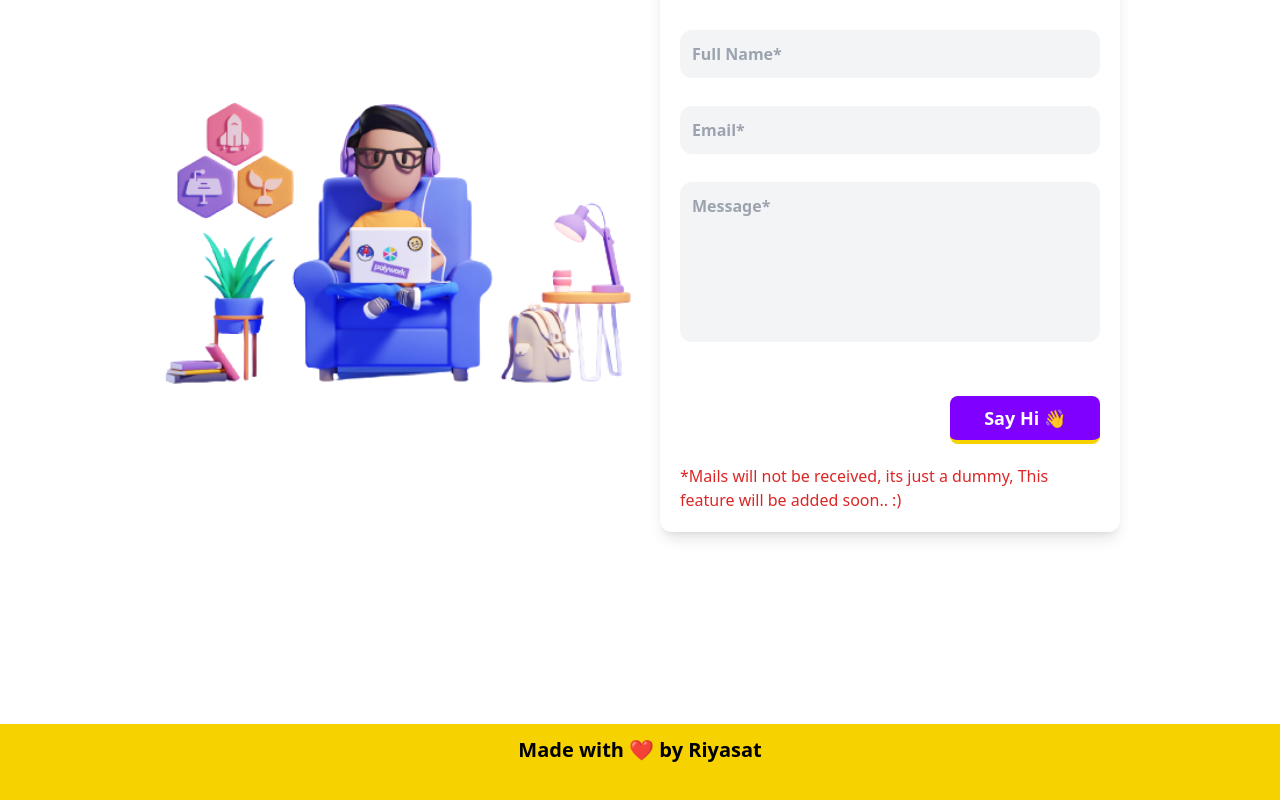
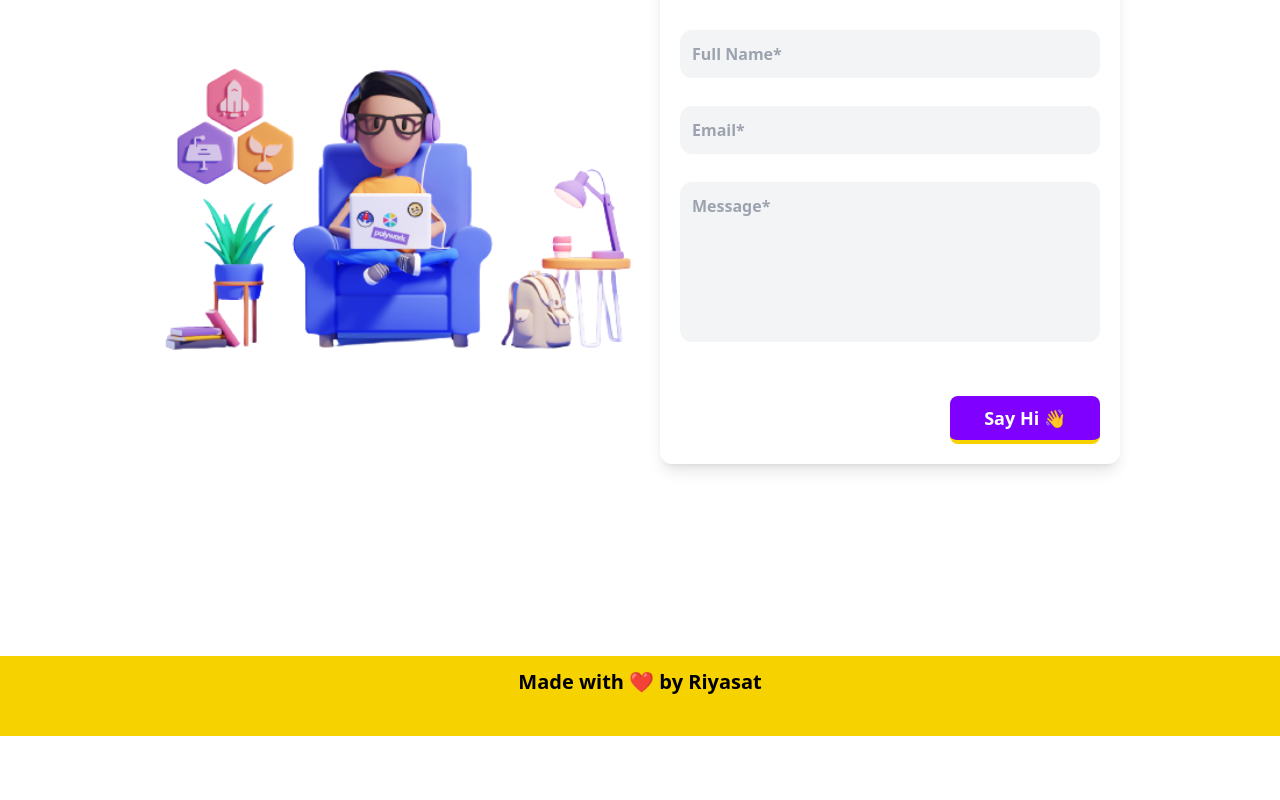
Before and after one commit to Riyasatt/My-Portfolio, a React (Vite) app: page / in a window 1280 px wide. Shown: the part 2852-3652 px from the top of the page. After the commit the page ends 3588 px from the top, so only its background shows below. Built offline with nearby package versions, Linux system fonts and the light colour scheme.

Commit message:
Contact Section Updated

```diff
--- a/src/components/Contact.jsx
+++ b/src/components/Contact.jsx
@@ -44,11 +44,6 @@ const Contact = () => {
                      </Reveal>
                   </div>
                </form>
-               <Reveal>
-               <div className=' text-red-600'>
-                  *Mails will not be received, its just a dummy, This feature will be added soon.. :)
-               </div>
-               </Reveal>
             </div>
 
          </div>
```
